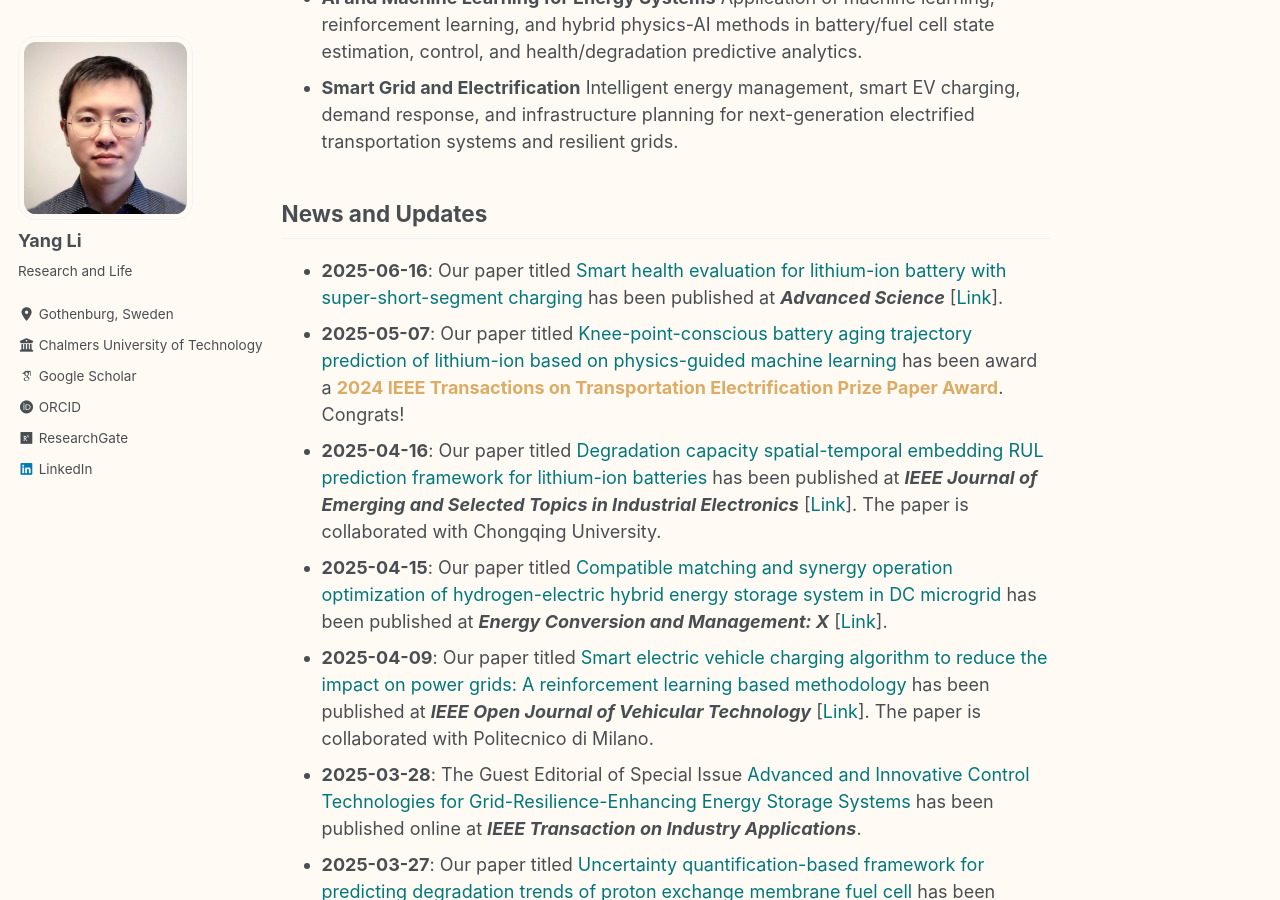
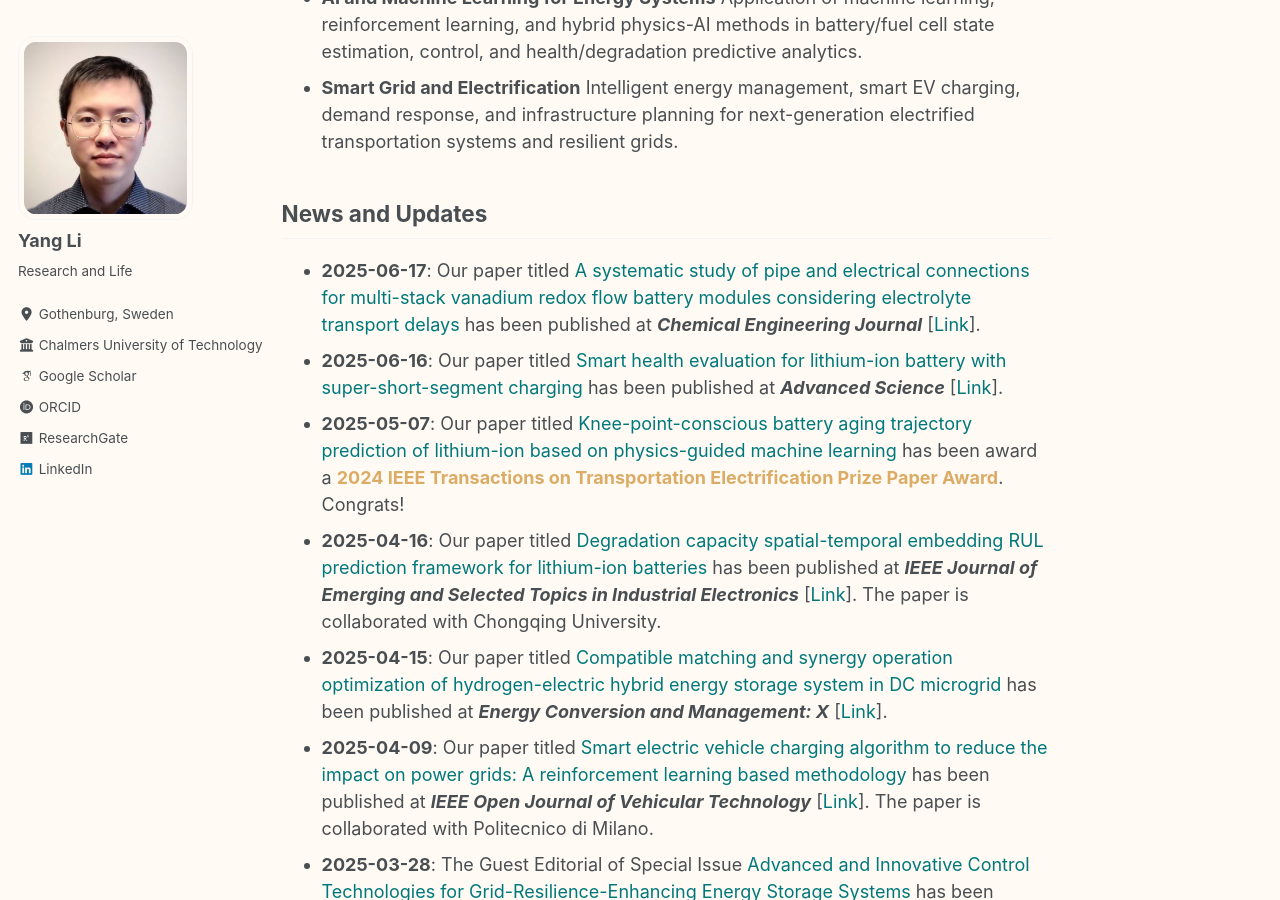
Before and after one commit to dannyli/dannyli.github.io, a Jekyll site: the page built from _pages/about.md, in a window 1280 px wide and 900 px high, scrolled down 916 px. Built offline with Jekyll 4.4.1, drawn with Linux system fonts in a browser that asks for light colours; some web fonts are replaced.

Commit message:
Update about.md

```diff
--- a/_pages/about.md
+++ b/_pages/about.md
@@ -32,6 +32,7 @@ My main research focus is on advanced modeling, control, and optimization of ene
 
 News and Updates
 ------
+- **2025-06-17**: Our paper titled [A systematic study of pipe and electrical connections for multi-stack vanadium redox flow battery modules considering electrolyte transport delays](publication/J087) has been published at ***Chemical Engineering Journal*** [[Link](https://doi.org/10.1016/j.cej.2025.164929)].
 - **2025-06-16**: Our paper titled [Smart health evaluation for lithium-ion battery with super-short-segment charging](publication/J086) has been published at ***Advanced Science*** [[Link](https://doi.org/10.1002/advs.202503583)].
 - **2025-05-07**: Our paper titled [Knee-point-conscious battery aging trajectory prediction of lithium-ion based on physics-guided machine learning](publication/J049) has been award a <span class="highlight">**2024 IEEE Transactions on Transportation Electrification Prize Paper Award**</span>. Congrats!
 - **2025-04-16**: Our paper titled [Degradation capacity spatial-temporal embedding RUL prediction framework for lithium-ion batteries](publication/J080) has been published at ***IEEE Journal of Emerging and Selected Topics in Industrial Electronics*** [[Link](https://doi.org/10.1109/JESTIE.2025.3561664)]. The paper is collaborated with Chongqing University.
```
